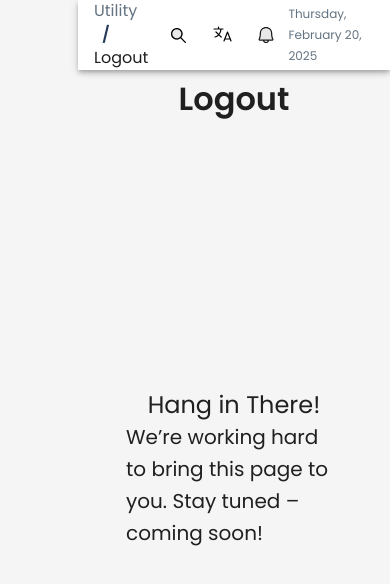
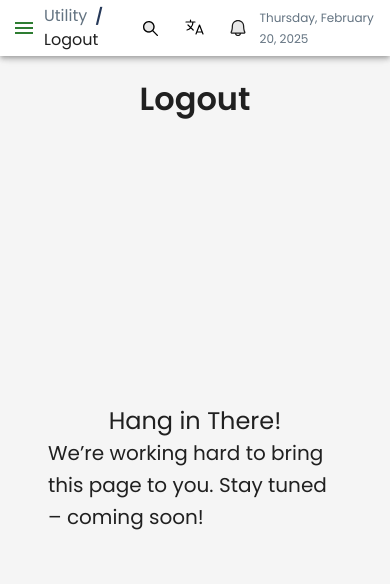
Before and after one commit to Jatin-P-Jain/Kepsla_Personal, a React (Vite) app in the folder version1_kepsla/: page /utility/logout in a window 390 px wide. Shown: the top 584 px of the page. Built offline with nearby package versions, Linux system fonts and the light colour scheme.

Commit message:
handle drawer for mobile

```diff
--- a/version1_kepsla/src/layout/AppLayout.tsx
+++ b/version1_kepsla/src/layout/AppLayout.tsx
@@ -1,4 +1,4 @@
-import React from "react";
+import React, { useEffect } from "react";
 import { Box, CssBaseline, Toolbar } from "@mui/material";
 import { layoutStyles } from "./layout.styles";
 import useDrawer from "./useDrawer";
@@ -6,25 +6,40 @@ import CustomAppBar from "./CustomAppBar";
 import CustomDrawer from "./CustomDrawer";
 import { Outlet } from "react-router-dom";
 
-interface AppLayoutProps {
-  children?: React.ReactNode;
-}
+const AppLayout: React.FC = () => {
+  const {
+    drawerWidth,
+    isMobile,
+    showToggleIcon,
+    handleDrawerToggle,
+    toggleIconVisibility,
+    open,
+  } = useDrawer();
 
-const AppLayout: React.FC<AppLayoutProps> = () => {
-  const { drawerWidth, isMobile } = useDrawer();
+  useEffect(() => {
+    toggleIconVisibility(isMobile); // Update icon visibility based on screen size
+  }, [isMobile, toggleIconVisibility]);
 
   return (
     <Box sx={layoutStyles.container}>
       <CssBaseline />
       {/* AppBar */}
-      <CustomAppBar isMobile={isMobile} drawerWidth={drawerWidth} />
+      <CustomAppBar
+        isMobile={isMobile}
+        drawerWidth={drawerWidth}
+        showToggleIcon={showToggleIcon}
+        onToggleDrawer={handleDrawerToggle}
+      />
 
       {/* Drawer */}
-      <CustomDrawer isMobile={isMobile} drawerWidth={drawerWidth} />
+      <CustomDrawer isMobile={isMobile} drawerWidth={drawerWidth} open={open} />
 
       {/* Main Content */}
       <Toolbar />
-      <Box component="main" sx={layoutStyles.mainContent(drawerWidth)}>
+      <Box
+        component="main"
+        sx={layoutStyles.mainContent(isMobile ? "0px" : drawerWidth)} // Adjust margin for mobile
+      >
         <Outlet />
       </Box>
     </Box>
--- a/version1_kepsla/src/layout/CustomAppBar.tsx
+++ b/version1_kepsla/src/layout/CustomAppBar.tsx
@@ -1,21 +1,40 @@
 import React from "react";
-import { AppBar, Box, Toolbar } from "@mui/material";
+import { AppBar, Box, Toolbar, IconButton } from "@mui/material";
 import { appBarStyles } from "./appBar.styles";
 import DynamicBreadcrumbs from "../components/Breadcrumbs/Breadcrumbs";
 import IconButtonWithTooltip from "../components/IconButtonWithTooltip";
 import { Icons } from "../assets/icons";
 import DateDisplay from "../components/DateDisplay/DateDisplay";
+import { Menu } from "@mui/icons-material";
 
 interface AppBarProps {
   isMobile: boolean;
   drawerWidth: string;
+  showToggleIcon: boolean; // New prop
+  onToggleDrawer: () => void; // New prop
   children?: React.ReactNode;
 }
 
-const CustomAppBar: React.FC<AppBarProps> = ({ drawerWidth, children }) => {
+const CustomAppBar: React.FC<AppBarProps> = ({
+  drawerWidth,
+  isMobile,
+  showToggleIcon,
+  onToggleDrawer,
+  children,
+}) => {
   return (
-        <AppBar position="fixed" elevation={4} sx={appBarStyles.appBar(drawerWidth)}>
+    <AppBar
+      position="fixed"
+      elevation={4}
+      sx={appBarStyles.appBar(drawerWidth)}
+    >
       <Toolbar>
+        {isMobile &&
+          showToggleIcon && ( // Render toggle button on mobile
+            <IconButton edge="start" color="success" onClick={onToggleDrawer}>
+              <Menu />
+            </IconButton>
+          )}
         <DynamicBreadcrumbs />
         <Box sx={{ flexGrow: 1 }} />
 
--- a/version1_kepsla/src/layout/CustomDrawer.tsx
+++ b/version1_kepsla/src/layout/CustomDrawer.tsx
@@ -16,21 +16,25 @@ import { MenuItem } from "../config/navigationTypes";
 import { menuConfig } from "../config/navigationConfig";
 import { Logos } from "../assets/logo";
 import { useDrawerStyles } from "./drawer.styles";
+import useDrawer from "./useDrawer";
 
 interface DrawerProps {
   isMobile: boolean;
   drawerWidth: string;
+  open: boolean; // New prop for controlling drawer state
   children?: React.ReactNode;
 }
 
 const CustomDrawer: React.FC<DrawerProps> = ({
   isMobile,
   drawerWidth,
+  open,
   children,
 }) => {
   const drawerStyles = useDrawerStyles();
   const { openMenu, activeItem, handleNavigation, handleMenuClick } =
     useDrawerMenu();
+  const { closeDrawer } = useDrawer();
 
   const renderMenuItems = (items: MenuItem[], depth = 0) => {
     return items.map((item, index) => (
@@ -39,6 +43,7 @@ const CustomDrawer: React.FC<DrawerProps> = ({
           onClick={() => {
             item.children && handleMenuClick(item.text);
             depth > 0 && handleNavigation(item.path);
+            isMobile && closeDrawer(); // Close drawer on mobile
           }}
           sx={drawerStyles.listItem(item.text === activeItem, depth)}
         >
@@ -77,6 +82,8 @@ const CustomDrawer: React.FC<DrawerProps> = ({
   return (
     <Drawer
       variant={isMobile ? "temporary" : "permanent"}
+      open={isMobile ? open : true} // Control open state for mobile
+      onClose={isMobile ? closeDrawer : undefined} // Close drawer on mobile
       sx={{
         "& .MuiDrawer-paper": drawerStyles.drawerPaper(drawerWidth),
       }}
--- a/version1_kepsla/src/layout/useDrawer.ts
+++ b/version1_kepsla/src/layout/useDrawer.ts
@@ -1,18 +1,51 @@
-import { useState } from "react";
+import { useState, useEffect } from "react";
 import { useTheme, useMediaQuery } from "@mui/material";
 
 const useDrawer = () => {
-  const [open, setOpen] = useState(true);
-  const [drawerWidth, setDrawerWidth] = useState("20%");
+  const [open, setOpen] = useState(false); // Default to closed on mobile
+  const [drawerWidth, setDrawerWidth] = useState("240px");
+  const [showToggleIcon, setShowToggleIcon] = useState(false);
   const theme = useTheme();
   const isMobile = useMediaQuery(theme.breakpoints.down("sm"));
 
   const handleDrawerToggle = () => {
-    setOpen((prev) => !prev);
-    setDrawerWidth((prev) => (prev === "60px" ? "240px" : "60px"));
+    setOpen((prev) => !prev); // Toggle the drawer state
   };
 
-  return { open, drawerWidth, isMobile, handleDrawerToggle };
+  const closeDrawer = () => {
+    setOpen(false); // Close the drawer
+  };
+
+  const toggleIconVisibility = (visible: boolean) => {
+    setShowToggleIcon(visible);
+  };
+
+  useEffect(() => {
+    const handleClickOutside = (event: MouseEvent) => {
+      const drawerElement = document.querySelector(".MuiDrawer-paper");
+      if (drawerElement && !drawerElement.contains(event.target as Node)) {
+        closeDrawer();
+      }
+    };
+
+    if (isMobile && open) {
+      document.addEventListener("mousedown", handleClickOutside);
+    }
+
+    return () => {
+      document.removeEventListener("mousedown", handleClickOutside);
+    };
+  }, [isMobile, open]);
+
+  return {
+    open,
+    drawerWidth: isMobile ? (open ? "240px" : "0px") : drawerWidth, // Adjust width for mobile
+    isMobile,
+    showToggleIcon,
+    handleDrawerToggle,
+    toggleIconVisibility,
+    closeDrawer, // Expose closeDrawer method
+  };
 };
 
 export default useDrawer;
```
Lines whose indentation alone changed are shown as unchanged.
